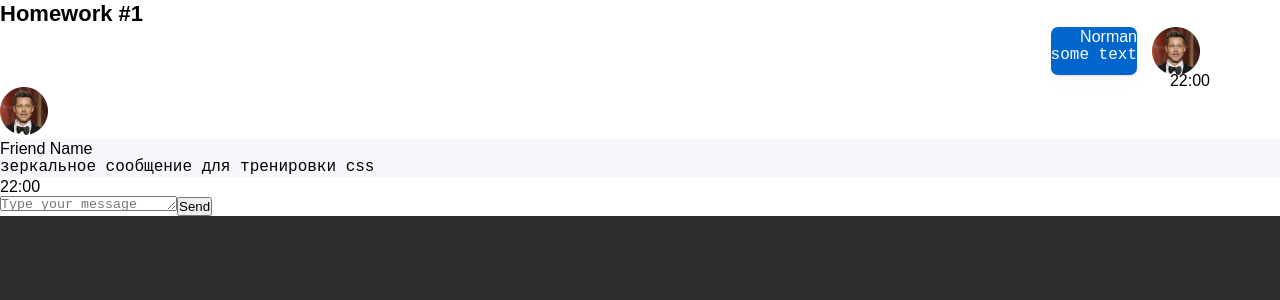
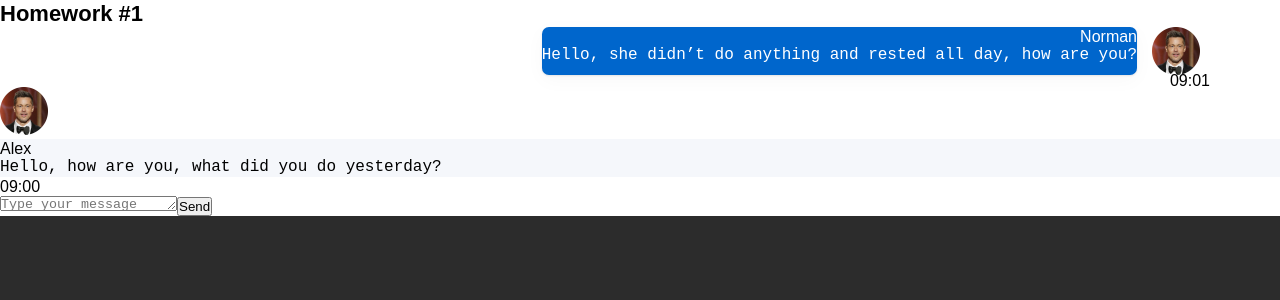
Before and after one commit to IJTINK7/hws-from-ignat, a React (Create React App) app: page / in a window 1280 px wide. Shown: the top 300 px of the page. Built offline with nearby package versions, Linux system fonts and the light colour scheme.

Commit message:
Changing the data

```diff
--- a/src/s2-homeworks/hw01/HW1.tsx
+++ b/src/s2-homeworks/hw01/HW1.tsx
@@ -21,8 +21,8 @@ export const message0: MessageType = {
 		name: 'Norman',  // можно менять
 	},
 	message: {
-		text: 'some text', // можно менять
-		time: '22:00', // можно менять
+		text: 'Hello, she didn’t do anything and rested all day, how are you?', // можно менять
+		time: '09:01', // можно менять
 	},
 }
 
@@ -47,11 +47,11 @@ export const friendMessage0: MessageType = {
 	id: 100,
 	user: {
 		avatar: avatar, // можно менять
-		name: 'Friend Name', // можно менять
+		name: 'Alex', // можно менять
 	},
 	message: {
-		text: 'зеркальное сообщение для тренировки css', // можно менять
-		time: '22:00', // можно менять
+		text: 'Hello, how are you, what did you do yesterday?', // можно менять
+		time: '09:00', // можно менять
 	},
 }
 
--- a/src/s2-homeworks/hw01/friend-message/FriendMessage.tsx
+++ b/src/s2-homeworks/hw01/friend-message/FriendMessage.tsx
@@ -17,7 +17,6 @@ const FriendMessage = (props: FriendMessagePropsType) => {
 					id={'hw1-friend-avatar-' + props.message.id}
 					alt="avatar"
 					src={props.message.user.avatar}
-					width={'48px'}
 				/>
 				<div className={s.friendText}>
 					<div
--- a/src/s2-homeworks/hw01/message/Message.tsx
+++ b/src/s2-homeworks/hw01/message/Message.tsx
@@ -16,7 +16,7 @@ const Message = (props: MessagePropsType) => {
 					id={'hw1-avatar-' + props.message.id}
 					alt="avatar"
 					src={props.message.user.avatar}
-					width={'48px'}
+
 				/>
 				<div className={s.text}>
 					<div id={'hw1-name-' + props.message.id} className={s.name}>
```
